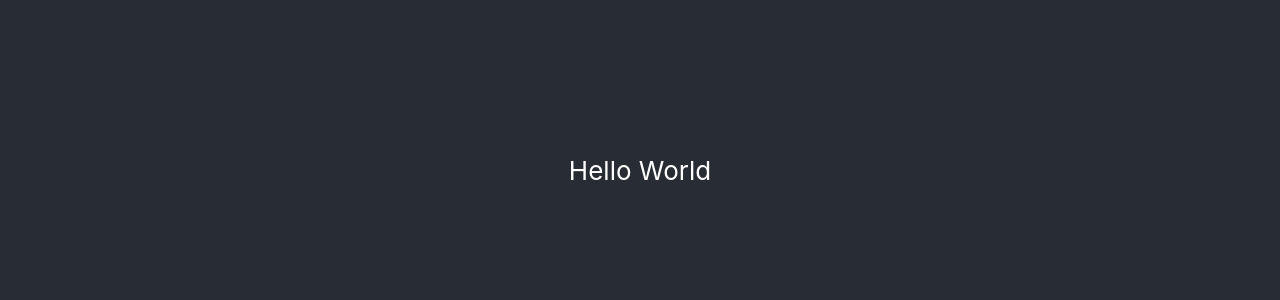
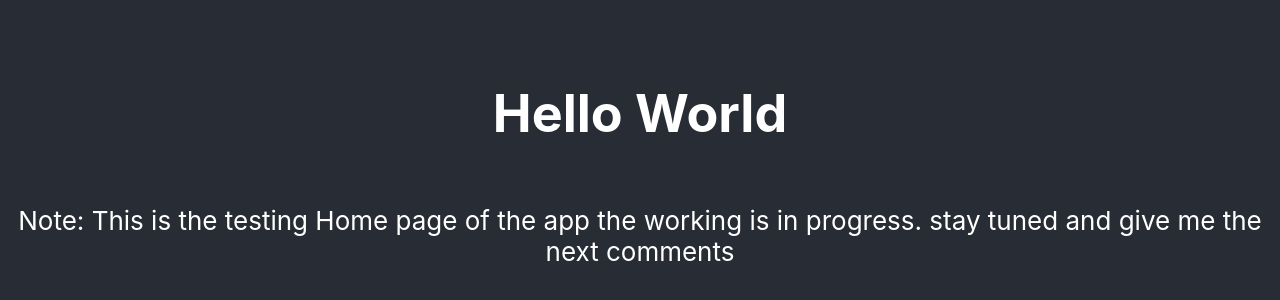
Before and after one commit to rejikumarnair/dia-app, a React (Create React App) app: page / in a window 1280 px wide. Shown: the part 230-530 px from the top of the page. Built offline with nearby package versions, Linux system fonts and the light colour scheme.

Commit message:
Update App.js with project note

```diff
--- a/src/App.js
+++ b/src/App.js
@@ -5,7 +5,12 @@ function App() {
   return (
     <div className="App">
       <header className="App-header">
-        Hello World
+        <h1>Hello World</h1>
+        <p>
+          Note:
+          This is the testing Home page of the app
+          the working is in progress. stay tuned and give me the next comments
+        </p>
       </header>
     </div>
   );
```
